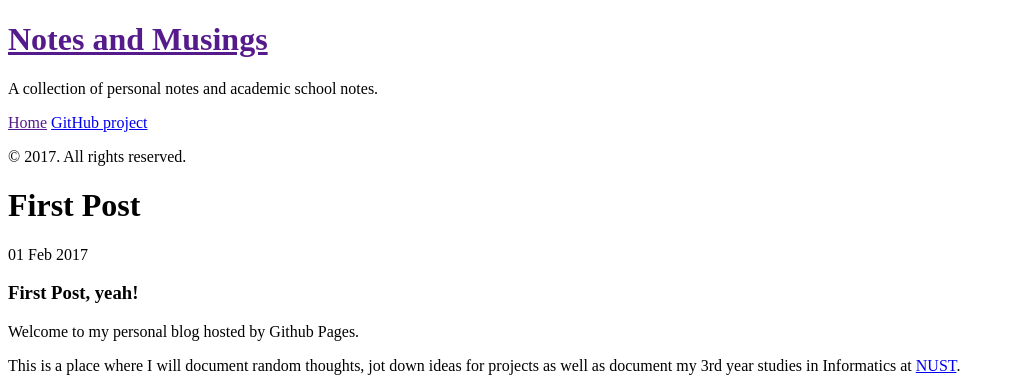
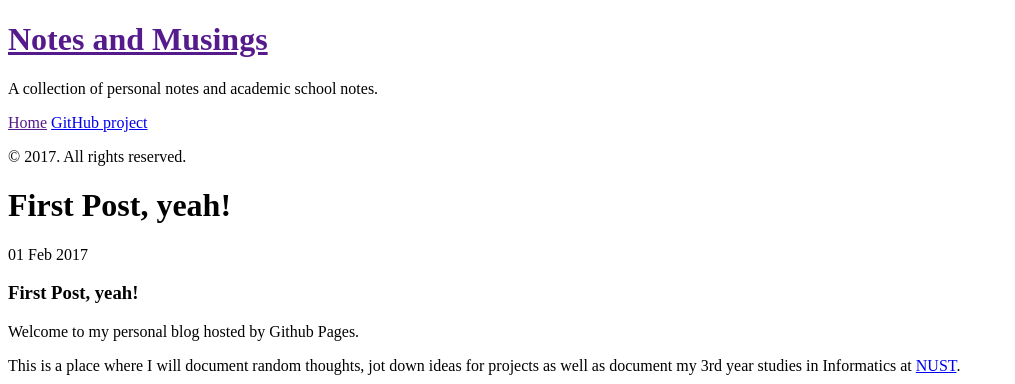
Before and after one commit to mostertg/mostertg.github.io, a Jekyll site: the page built from _posts/2017-02-01-first-post.md, in a window 1280 px wide. Shown: the top 384 px of the page, without its empty margins (0-1015 px from the left). Built offline with Jekyll 4.4.1, drawn with Linux system fonts in a browser that asks for light colours; our own code applies the rules of GitHub Pages for plain Markdown files; part of the change alters nothing that is shown.

Commit message:
Update 2017-02-01-first-post.md

```diff
--- a/_posts/2017-02-01-first-post.md
+++ b/_posts/2017-02-01-first-post.md
@@ -1,3 +1,10 @@
+---
+layout: post
+title: First Post, yeah!
+category: writing
+tags: [writing, blog, first]
+---
+
 ### First Post, yeah!
 
 Welcome to my personal blog hosted by Github Pages.
```
